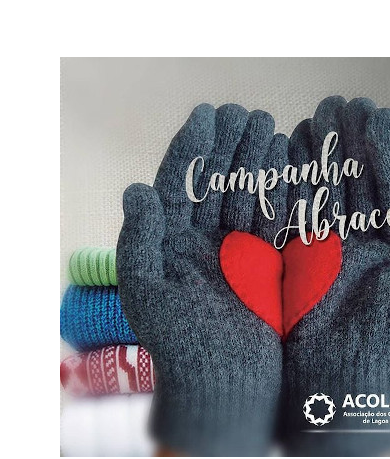
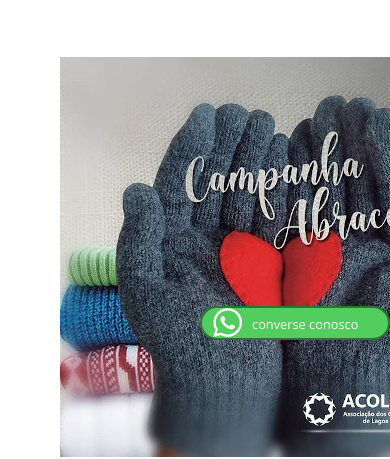
Before and after one commit to Rick-Caetano/acolasa-abrace, a plain HTML site: page index.html in a window 390 px wide. Shown: the part 411-870 px from the top of the page. Drawn offline with nearby package versions, Linux system fonts and the light colour scheme; some packages are replaced by stand-ins of ours; a script that the page names is missing.

Commit message:
Add files via upload

```diff
--- a/Styles/mobStyle.css
+++ b/Styles/mobStyle.css
@@ -15,6 +15,58 @@
 }
 
 /* stilo da aba da logo */
+
+@media (max-width: 750px) {
+    article#noticia-principal img#imagem1{
+    justify-content: center;
+    margin: auto 40px auto;
+    padding: 15px;
+    }
+
+    button#whats{
+        background-color: #52ce5f;
+        position: fixed;
+        /* top-66 e left-8 padrão */
+        top: 85%;
+        left: 200px;
+        padding: 10px;
+        z-index: 10000000;
+        max-width: 250px;
+        max-height: 60px;
+        width: 190px;
+        height: 30px;
+        padding: 15px;
+        border-radius: 20px;
+        border-style: double;
+        border-color: #2d7434;
+        cursor: pointer;
+        transition: 1.5s;
+}
+
+button#whats:hover {
+        background-color: #368d3f;
+}
+
+button#whats span{
+    position: absolute;
+    color: white;
+    font-family: socialMedia;
+    font-size: 3.5em;
+    top: -27px;
+    left: -5px;
+}
+
+button#whats p{
+    color: white;
+    position: absolute;
+    top: 7px;
+    left: 50px;
+    font-size: 0.8em;
+    font-family: 'Open Sans', sans-serif;
+}
+
+}
+
 
 div#aba-logo{
     position: relative;
@@ -100,47 +152,7 @@ a:hover{
     text-decoration: underline;
 }
 
-button#whats{
-    background-color: #52ce5f;
-    position: fixed;
-    /* top-66 e left-8 padrão */
-    top: 90%;
-    left: 1000px;
-    padding: 10px;
-    z-index: 10000000;
-    max-width: 250px;
-    max-height: 60px;
-    width: 235px;
-    height: 40px;
-    padding: 22px;
-    border-radius: 20px;
-    border-style: double;
-    border-color: #2d7434;
-    cursor: pointer;
-    transition: 1.5s;
-}
 
-button#whats:hover {
-    background-color: #368d3f;
-}
-
-button#whats span{
-    position: absolute;
-    color: white;
-    font-family: socialMedia;
-    font-size: 5em;
-    top: -36px;
-    left: -12px;
-}
-
-button#whats p{
-    color: white;
-    position: absolute;
-    top: 7px;
-    left: 60px;
-    font-size: 1.2em;
-    font-family: 'Open Sans', sans-serif;
-}
 
 /*CORPO&RODAPE*/
 section#corpo{
@@ -151,8 +163,6 @@ section#corpo{
     /*max-inline-size: 500px; -> bom para celular*/
 }
 
-
-
 section.rodape img#acolasa-footer{
     margin-top: 30px;
 }
@@ -162,7 +172,6 @@ section.rodape img#victor-footer{
     margin-left: -20px;
     width: 350px;
 }
-
 
 section.rodape ul#contato a{
     color:white;
@@ -184,12 +193,6 @@ section.rodape ul#contato span{
 section.rodape div#final{
     font-family: 'Open Sans', sans-serif;
     font-size: 1em;
-}
-
-article#noticia-principal img#imagem1{
-    justify-content: center;
-    margin: auto 40px auto;
-    padding: 15px;
 }
 
 /*ARTIGO*/
```
